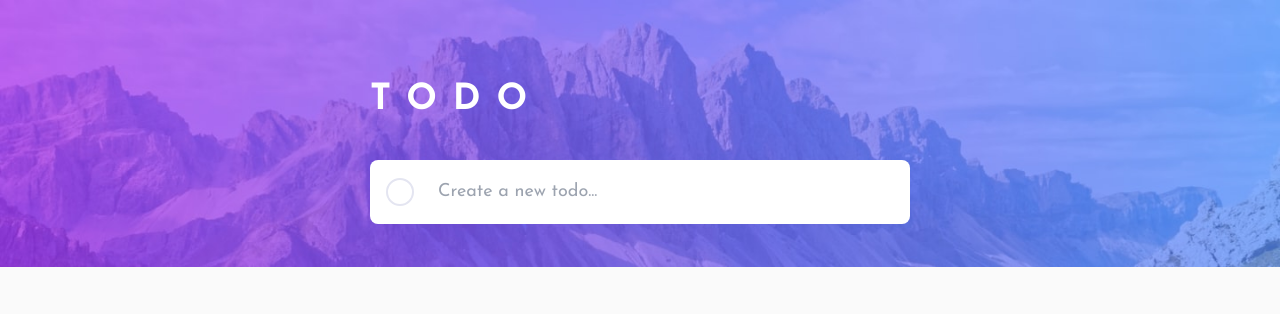
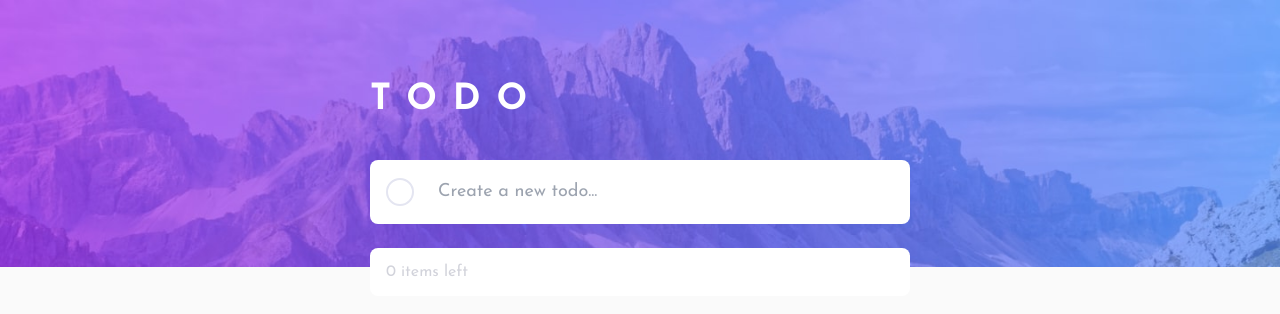
Before and after one commit to leandrho/todo-app-fmi, a React (Vite) app: page / in a window 1280 px wide. Shown: the top 314 px of the page. Built offline with nearby package versions, Linux system fonts and the light colour scheme.

Commit message:
add footer list and items left

```diff
--- a/src/components/TodoItem.tsx
+++ b/src/components/TodoItem.tsx
@@ -8,7 +8,7 @@ type TodoItemProps = {
 }
 
 export const TodoItem = ({ item, removeItem, modifyItem }:TodoItemProps) => {
-  console.log('render: ', item.id)
+
   const input = useRef<HTMLInputElement>(null);
   const checkinput = useRef<HTMLInputElement>(null);
   const changeDone = ()=>{
--- a/src/components/TodoList.tsx
+++ b/src/components/TodoList.tsx
@@ -11,15 +11,20 @@ export const TodoList = ({ items, removeItem, modifyItem }:TodoListProps) => {
   return (
     <div className='mt-6 flex flex-col bg-white rounded-lg'>
         {
-            items.map(( todo,index )=>(
+            items.map(( todo )=>(
                 <div key={todo.id}>
                   <TodoItem  item={todo} removeItem={removeItem} modifyItem={modifyItem}/>
-                  {
-                    items.length!==index+1?<hr />:null
-                  }
+                  <hr />
                 </div>
             ))
         }
+        <div className='h-12 flex items-center px-4 justify-between'>
+          <p className='text-[--text-completed] text-base'>
+            {items.reduce(( acc, c ) => c.done ? acc : acc+1 , 0)} items left
+          </p>
+          <div></div>{/* Show all, active, completed*/}
+          <div></div>{/* Clear completed*/}
+        </div>
     </div>
   )
 }
```
